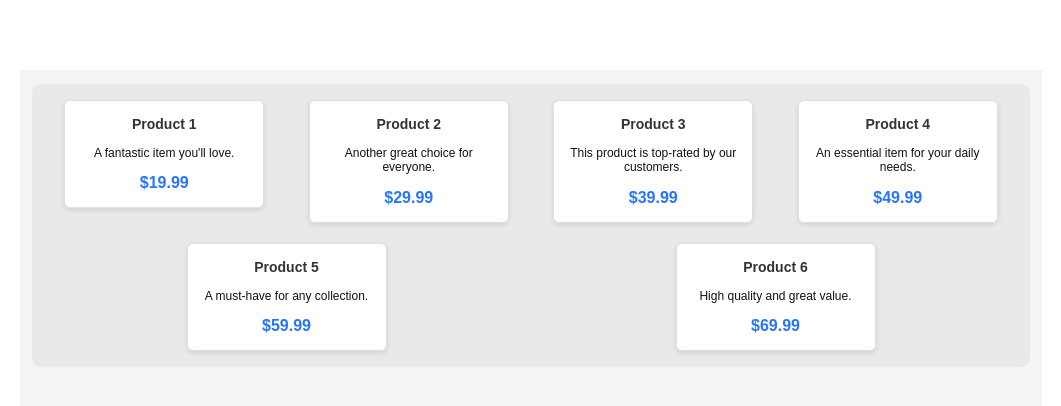
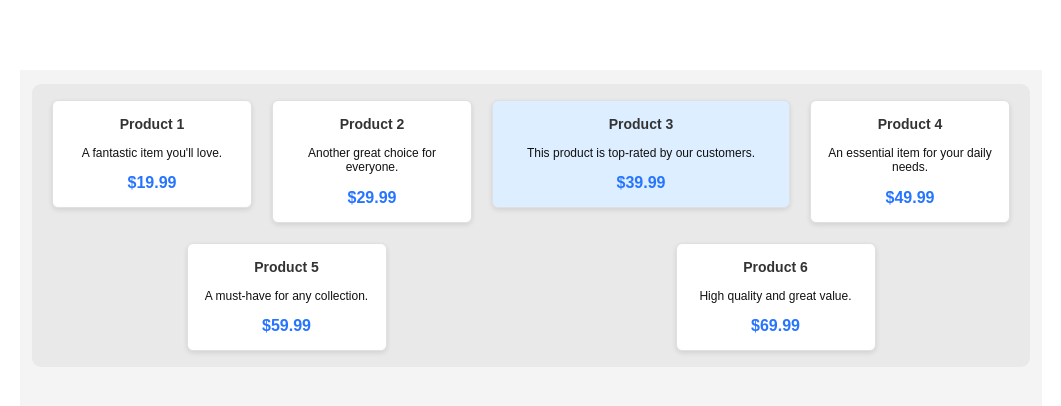
Before and after one commit to UngerClemens/WMC, a plain HTML site: page Flexbox/Unger_Flexbox.html in a window 1280 px wide. Shown: the whole page, without its empty margins (109-1170 px from the left). Drawn offline with Linux system fonts and the light colour scheme.

Commit message:
Flexboxaufgabe neu

```diff
--- a/Flexbox/Unger_Flexbox.html
+++ b/Flexbox/Unger_Flexbox.html
@@ -91,6 +91,11 @@
         flex-grow: 1;
       }
     }
+    .product-card:nth-child(3) {
+    background-color: #dceeff;
+    flex: 2 1 250px;
+    max-width: none;
+}
   </style>
 </head>
 <body>
```
